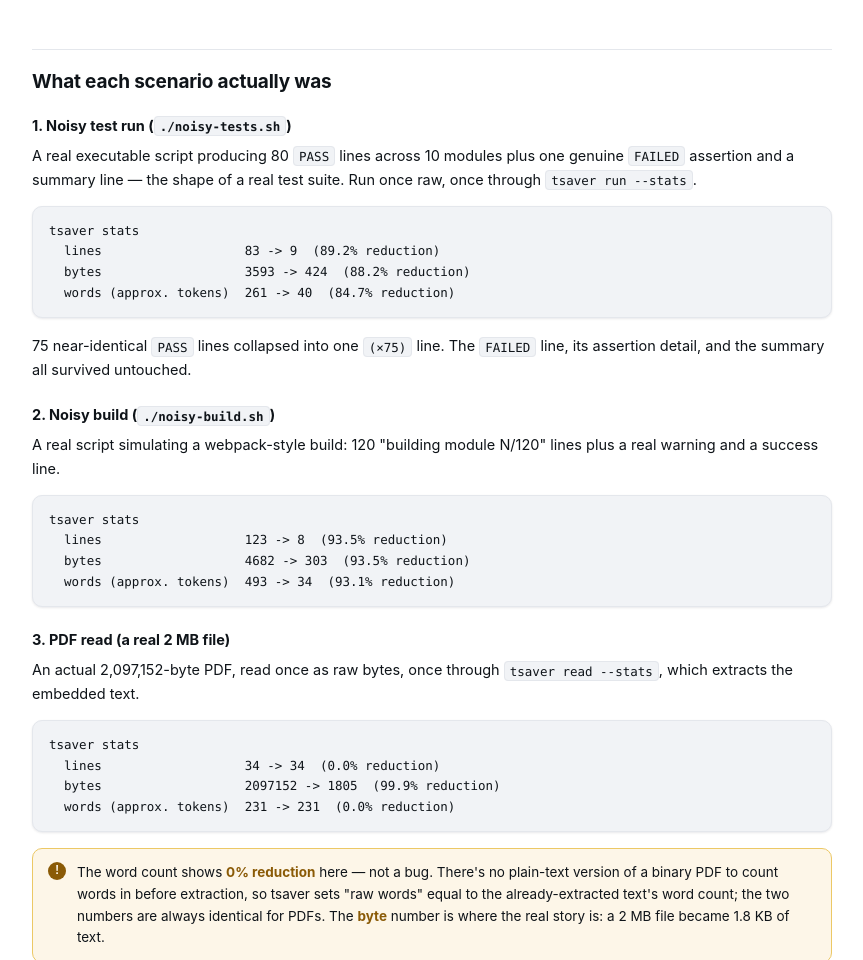
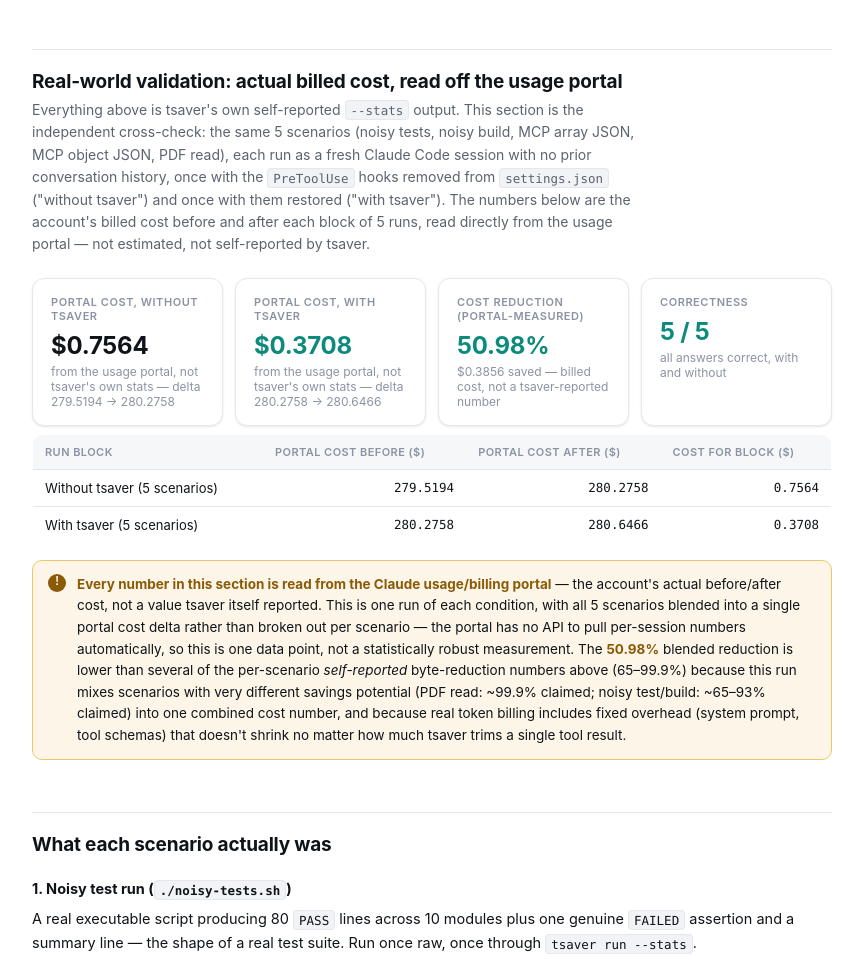
Before and after one commit to asad-u14/tsaver, a website: page docs/token-savings-report.html in a window 1280 px wide. Shown: the part 1400-2360 px from the top of the page, without its empty margins (208-1071 px from the left). Drawn offline with Linux system fonts and the light colour scheme.

Commit message:
Add portal-measured cost validation section to token savings report
Co-Authored-By: Claude Sonnet 5 <noreply@anthropic.com>

```diff
--- a/docs/token-savings-report.html
+++ b/docs/token-savings-report.html
@@ -288,6 +288,42 @@
     <tbody id="comparison-table"></tbody>
   </table>
 
+  <h2 id="portal-validation">Real-world validation: actual billed cost, read off the usage portal</h2>
+  <p class="section-dek">Everything above is tsaver's own self-reported <code>--stats</code> output. This section is the independent cross-check: the same 5 scenarios (noisy tests, noisy build, MCP array JSON, MCP object JSON, PDF read), each run as a fresh Claude Code session with no prior conversation history, once with the <code>PreToolUse</code> hooks removed from <code>settings.json</code> ("without tsaver") and once with them restored ("with tsaver"). The numbers below are the account's billed cost before and after each block of 5 runs, read directly from the usage portal — not estimated, not self-reported by tsaver.</p>
+
+  <div class="kpi-row">
+    <div class="kpi">
+      <div class="kpi-label">Portal cost, without tsaver</div>
+      <div class="kpi-value">$0.7564</div>
+      <div class="kpi-sub">from the usage portal, not tsaver's own stats — delta 279.5194 → 280.2758</div>
+    </div>
+    <div class="kpi">
+      <div class="kpi-label">Portal cost, with tsaver</div>
+      <div class="kpi-value good">$0.3708</div>
+      <div class="kpi-sub">from the usage portal, not tsaver's own stats — delta 280.2758 → 280.6466</div>
+    </div>
+    <div class="kpi">
+      <div class="kpi-label">Cost reduction (portal-measured)</div>
+      <div class="kpi-value good">50.98%</div>
+      <div class="kpi-sub">$0.3856 saved — billed cost, not a tsaver-reported number</div>
+    </div>
+    <div class="kpi">
+      <div class="kpi-label">Correctness</div>
+      <div class="kpi-value good">5 / 5</div>
+      <div class="kpi-sub">all answers correct, with and without</div>
+    </div>
+  </div>
+
+  <table>
+    <thead><tr><th>Run block</th><th class="num">Portal cost before ($)</th><th class="num">Portal cost after ($)</th><th class="num">Cost for block ($)</th></tr></thead>
+    <tbody>
+      <tr><td>Without tsaver (5 scenarios)</td><td class="num">279.5194</td><td class="num">280.2758</td><td class="num">0.7564</td></tr>
+      <tr><td>With tsaver (5 scenarios)</td><td class="num">280.2758</td><td class="num">280.6466</td><td class="num">0.3708</td></tr>
+    </tbody>
+  </table>
+
+  <div class="note"><strong>Every number in this section is read from the Claude usage/billing portal</strong> — the account's actual before/after cost, not a value tsaver itself reported. This is one run of each condition, with all 5 scenarios blended into a single portal cost delta rather than broken out per scenario — the portal has no API to pull per-session numbers automatically, so this is one data point, not a statistically robust measurement. The <strong>50.98%</strong> blended reduction is lower than several of the per-scenario <em>self-reported</em> byte-reduction numbers above (65–99.9%) because this run mixes scenarios with very different savings potential (PDF read: ~99.9% claimed; noisy test/build: ~65–93% claimed) into one combined cost number, and because real token billing includes fixed overhead (system prompt, tool schemas) that doesn't shrink no matter how much tsaver trims a single tool result.</div>
+
   <h2 id="scenarios">What each scenario actually was</h2>
 
   <h3>1. Noisy test run (<code>./noisy-tests.sh</code>)</h3>
```
